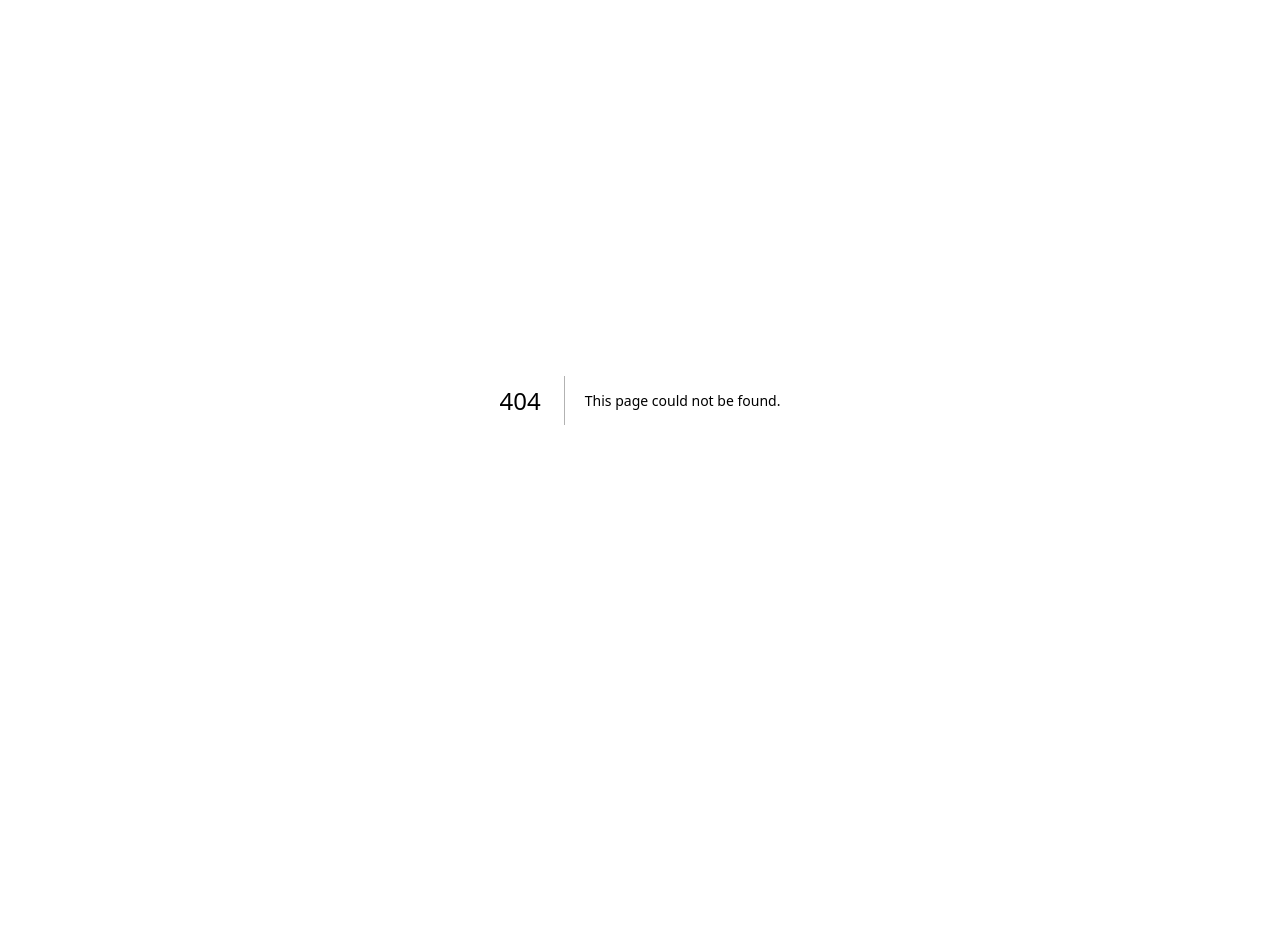
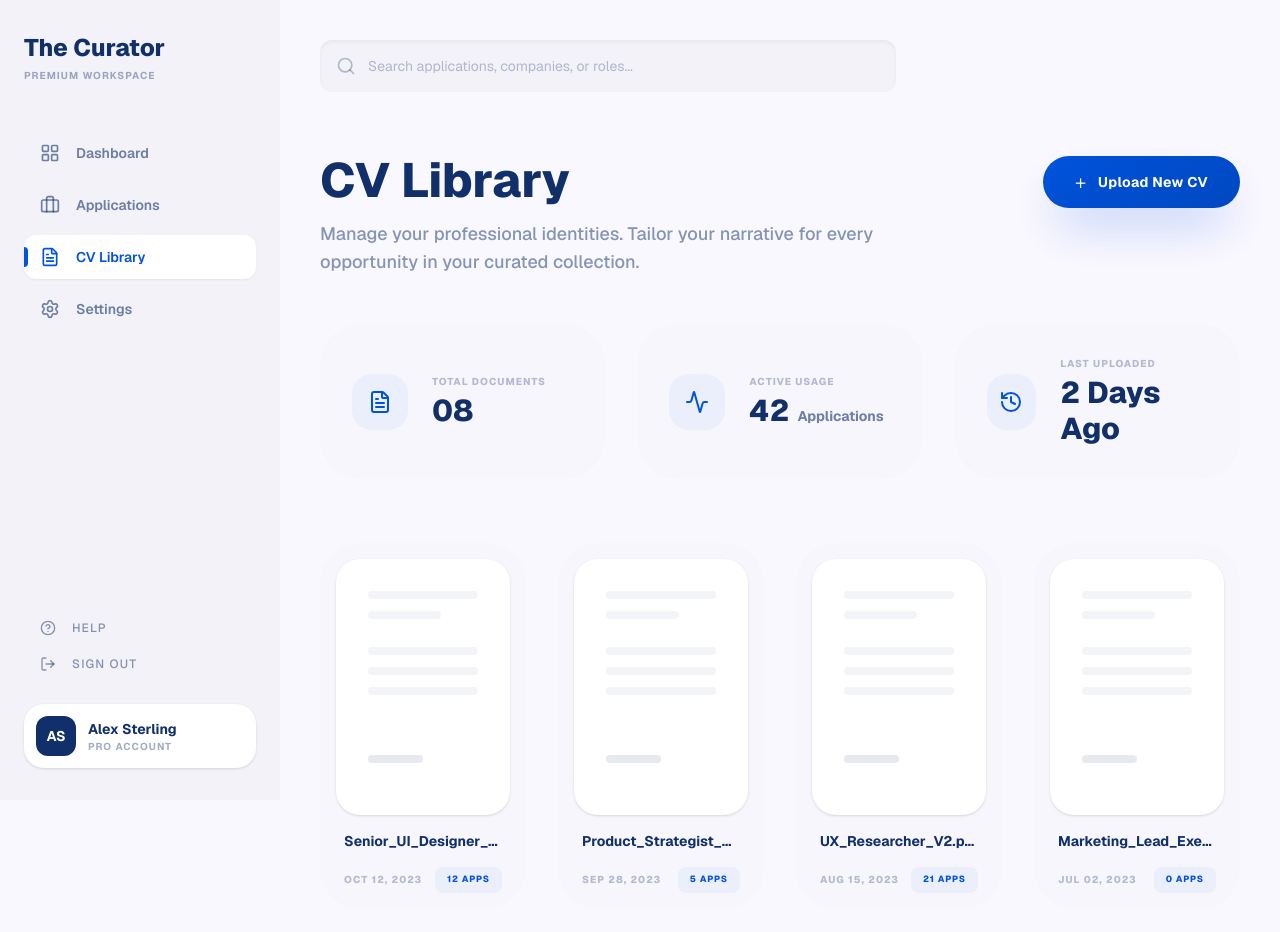
Before and after one commit to angelporlan/careerply, a Next.js app: page /cv-library in a window 1280 px wide. Before the commit this address had no page. Shown: the top 932 px of the page. Before the commit the page ends 800 px from the top, so only its background shows below. Built offline with nearby package versions, Linux system fonts and the light colour scheme.

Commit message:
Add CVLibraryPage and related components for CV management

```diff
--- a/app/(main)/applications/page.tsx
+++ b/app/(main)/applications/page.tsx
@@ -16,7 +16,7 @@ export default function ApplicationsPage() {
       {/* 2. Header & Filters */}
       <div className="flex justify-between items-start mb-12">
         <div>
-          <h1 className="text-6xl font-extrabold text-on-surface tracking-tightest mb-4">
+          <h1 className="text-5xl font-extrabold text-on-surface tracking-tightest mb-4">
             Applications
           </h1>
           <p className="text-on-surface/50 font-medium text-lg">
--- /dev/null
+++ b/app/(main)/cv-library/page.tsx
@@ -0,0 +1,47 @@
+"use client";
+
+import SearchInput from "@/components/SearchInput";
+import ActionButton from "@/components/ActionButton";
+import LibraryStatCard from "@/components/cv-library/LibraryStatCard";
+import CVCard from "@/components/cv-library/CVCard";
+import { FileText, Activity, History, Plus } from "lucide-react";
+
+export default function CVLibraryPage() {
+  return (
+    <div className="p-10 max-w-[1440px] mx-auto bg-surface min-h-screen">
+          <SearchInput />
+
+      {/* Header Section */}
+      <div className="flex justify-between items-start mb-12">
+        <div>
+          <h1 className="text-5xl font-extrabold text-on-surface tracking-tightest mb-4">CV Library</h1>
+          <p className="text-on-surface/50 font-medium text-lg max-w-xl">
+            Manage your professional identities. Tailor your narrative for every opportunity in your curated collection.
+          </p>
+        </div>
+
+        <div className="flex flex-col items-end gap-6">
+          {/* Usamos el ActionButton que creamos antes con estilo personalizado */}
+          <ActionButton label="Upload New CV" showPlus variant="primary" />
+        </div>
+      </div>
+
+      {/* Stats Grid */}
+      <div className="grid grid-cols-3 gap-8 mb-16">
+        <LibraryStatCard label="Total Documents" value="08" icon={FileText} />
+        <LibraryStatCard label="Active Usage" value="42" subValue="Applications" icon={Activity} />
+        <LibraryStatCard label="Last Uploaded" value="2 Days Ago" icon={History} />
+      </div>
+
+      {/* CV Grid */}
+      <div className="grid grid-cols-4 gap-8">
+        <CVCard fileName="Senior_UI_Designer_C..." date="Oct 12, 2023" usageCount={12} />
+        <CVCard fileName="Product_Strategist_Re..." date="Sep 28, 2023" usageCount={5} />
+        <CVCard fileName="UX_Researcher_V2.pdf" date="Aug 15, 2023" usageCount={21} />
+        <CVCard fileName="Marketing_Lead_Exec..." date="Jul 02, 2023" usageCount={0} />
+        {/* Más tarjetas... */}
+      </div>
+
+    </div>
+  );
+}
--- /dev/null
+++ b/components/cv-library/CVCard.tsx
@@ -0,0 +1,32 @@
+interface CVCardProps {
+  fileName: string;
+  date: string;
+  usageCount: number;
+}
+
+export default function CVCard({ fileName, date, usageCount }: CVCardProps) {
+  return (
+    <div className="group bg-surface-container-low/40 p-4 rounded-4xl transition-all hover:bg-surface-container-low hover:shadow-xl cursor-pointer">
+      {/* Document Preview Area */}
+      <div className="bg-surface-container-lowest h-64 rounded-3xl mb-4 p-8 flex flex-col gap-3 shadow-sm group-hover:scale-[1.02] transition-transform">
+        <div className="w-full h-2 bg-on-surface/5 rounded-full" />
+        <div className="w-2/3 h-2 bg-on-surface/5 rounded-full" />
+        <div className="w-full h-2 bg-on-surface/5 rounded-full mt-4" />
+        <div className="w-full h-2 bg-on-surface/5 rounded-full" />
+        <div className="w-full h-2 bg-on-surface/5 rounded-full" />
+        <div className="w-1/2 h-2 bg-on-surface/10 rounded-full mt-12" />
+      </div>
+
+      {/* Info Area */}
+      <div className="px-2">
+        <h4 className="text-sm font-bold text-on-surface truncate mb-4">{fileName}</h4>
+        <div className="flex justify-between items-center">
+          <p className="text-[10px] font-extrabold text-on-surface/30 uppercase tracking-widest">{date}</p>
+          <span className="bg-primary/5 text-primary text-[9px] font-extrabold px-3 py-1.5 rounded-lg uppercase tracking-widest">
+            {usageCount} Apps
+          </span>
+        </div>
+      </div>
+    </div>
+  );
+}
--- /dev/null
+++ b/components/cv-library/LibraryStatCard.tsx
@@ -0,0 +1,25 @@
+import { LucideIcon } from "lucide-react";
+
+interface LibraryStatProps {
+  label: string;
+  value: string;
+  subValue?: string;
+  icon: LucideIcon;
+}
+
+export default function LibraryStatCard({ label, value, subValue, icon: Icon }: LibraryStatProps) {
+  return (
+    <div className="bg-surface-container-low/40 p-8 rounded-4xl flex items-center gap-6">
+      <div className="w-14 h-14 bg-primary/5 rounded-2xl flex items-center justify-center text-primary">
+        <Icon className="w-6 h-6" />
+      </div>
+      <div>
+        <p className="text-[10px] font-extrabold text-on-surface/30 uppercase tracking-widest mb-1">{label}</p>
+        <div className="flex items-baseline gap-2">
+          <h2 className="text-3xl font-extrabold text-on-surface tracking-tightest">{value}</h2>
+          {subValue && <span className="text-sm font-bold text-on-surface/60">{subValue}</span>}
+        </div>
+      </div>
+    </div>
+  );
+}
```
